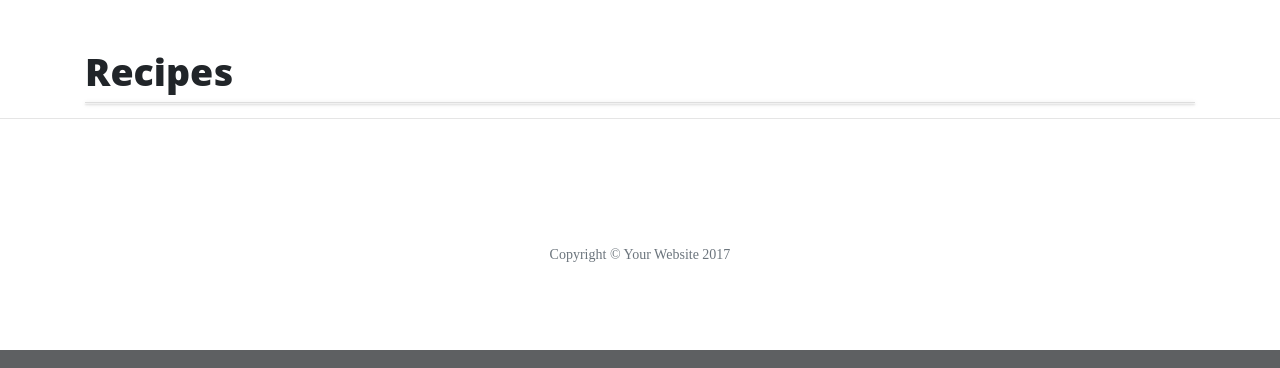
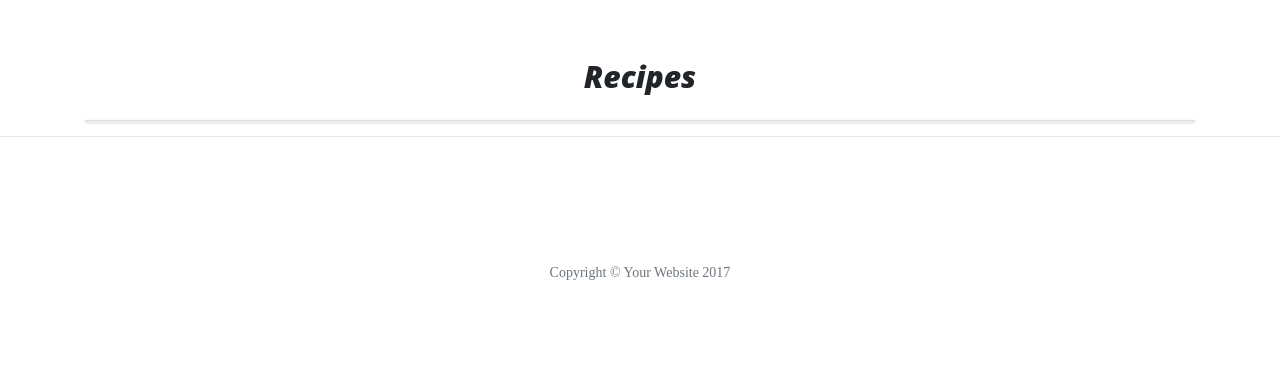
Before and after one commit to Declan446/irish-recipes, a Flask app: page /recipes in a window 1280 px wide. Shown: the part 533-901 px from the top of the page. Run offline with Flask 2, Linux system fonts and the light colour scheme; data that the repository does not hold is empty; some libraries are stand-ins or nearby versions.

Commit message:
added images for my vegan recipes on mongodb and centered my recipes h2

```diff
--- a/templates/recipes.html
+++ b/templates/recipes.html
@@ -1,6 +1,6 @@
 <!DOCTYPE html>
 {% extends 'base.html' %} {% block content %}
-<h1>Recipes</h1>
+<div class="caption center-align"><h2>Recipes</h2></div>
 
       <ul class="collapsible" data-collapsible="accordion">
         {% for recipe in recipes %}
```
